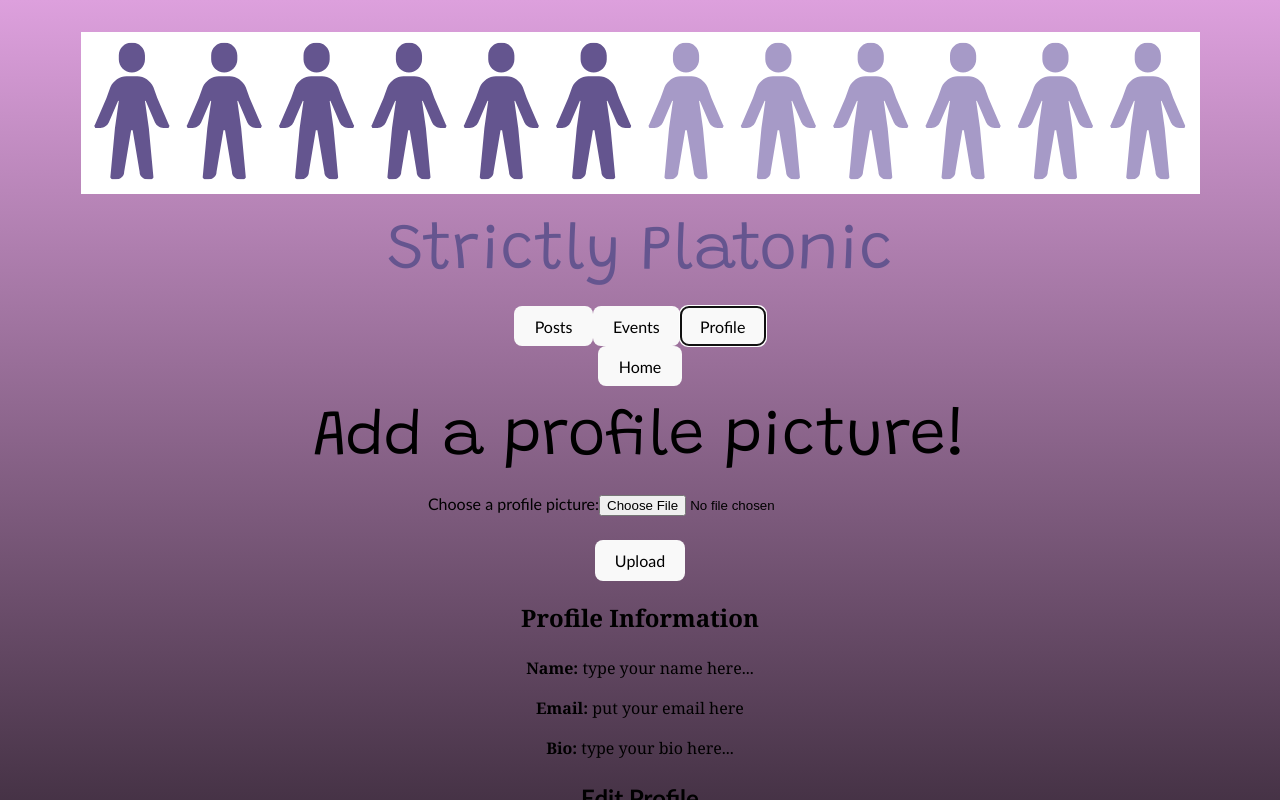
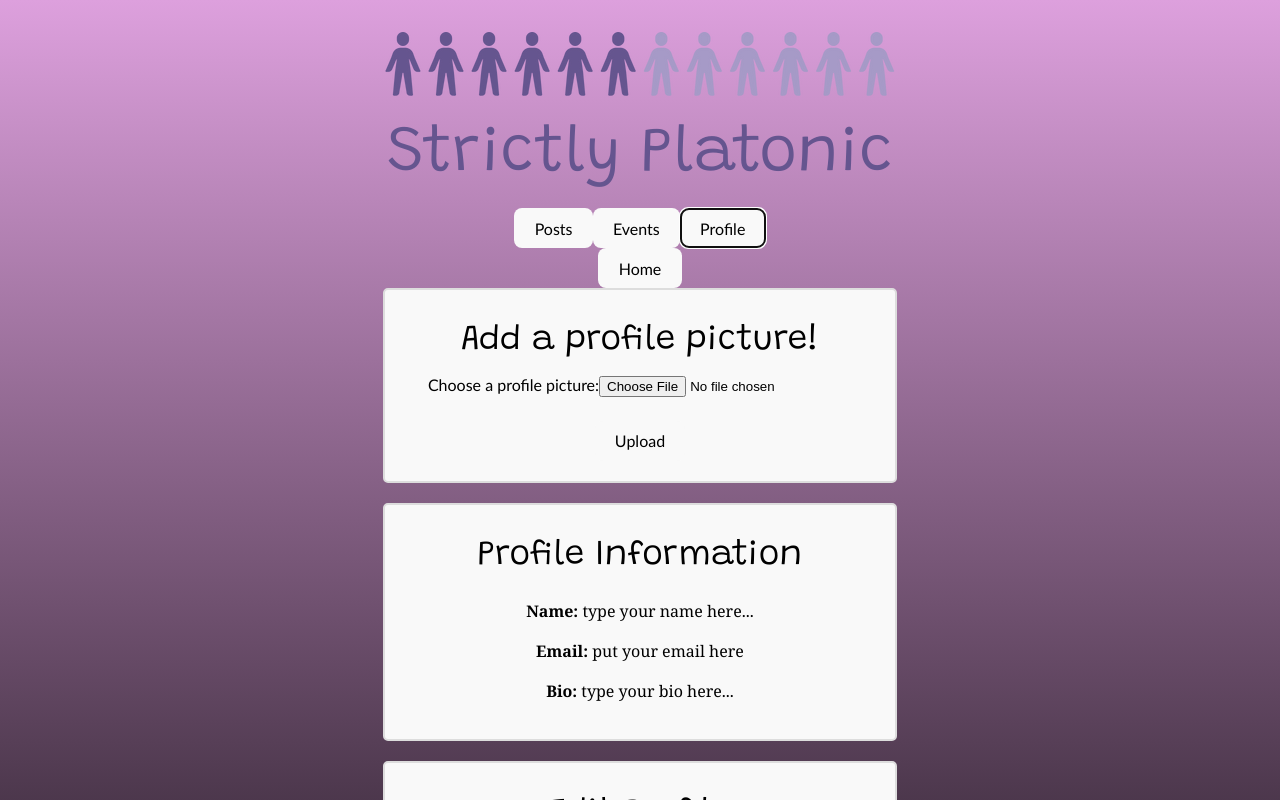
Before and after one commit to malitherl/strictlyplatonic, a React (Vite) app: page / in a window 1280 px wide. Both pictures are taken after a click on the button "Profile". Shown: the top 800 px of the page. Built offline with nearby package versions, Linux system fonts and the light colour scheme.

Commit message:
Changed around the fonts and some formatting

```diff
--- a/package.json
+++ b/package.json
@@ -10,6 +10,7 @@
     "preview": "vite preview"
   },
   "dependencies": {
+    "@auth0/auth0-react": "^2.2.4",
     "react": "^18.3.1",
     "react-dom": "^18.3.1",
     "react-router-dom": "^6.27.0"
--- a/src/components/Home.jsx
+++ b/src/components/Home.jsx
@@ -1,7 +1,7 @@
 import { Posts } from "./Posts"
 import { Events } from './Events'
 import { Profile } from './Profile'
-import mainImage from '../assets/images/paperdolls.png';
+import mainImage from '../assets/images/mainImage.png';
 import { useState } from "react";
 
 
@@ -37,7 +37,7 @@ export const Home = () => {
     return (
         <>
         <div>
-          <img src={mainImage} alt= "Main pic" style={{width: '100%', height: 'auto'}} />
+          <img src={mainImage} alt= "Main pic" style={{width: 'auto', height: 'auto'}} />
             <h1 style={{color:"#65558f"}}>Strictly Platonic</h1>
               <nav>
                 <button onClick={() => handleClick("posts")}>Posts</button>
--- a/src/components/Posts.jsx
+++ b/src/components/Posts.jsx
@@ -7,7 +7,7 @@ export const Posts = () => {
         <div>
         {postsData.map(post => (
         <div key={post.id} style={styles.postContainer}>
-          <h3>{post.username}</h3>
+          <h1 style={styles.username}>{post.username}</h1>
           <p><strong>Interests:</strong> {post.interests.join(', ')}</p>
           <p>{post.post}</p>
           <p><strong>Date:</strong> {post.date}</p>
@@ -32,12 +32,21 @@ export const Posts = () => {
 
 const styles = {
   postContainer: {
-    border: '1px solid #ddd',
+    border: '2px solid #ddd',
     padding: '10px',
     marginBottom: '20px',
     borderRadius: '5px',
     backgroundColor: '#f9f9f9',
+
   },
+
+  username: {
+    fontSize: '35px',
+    fontWeight: 'bold',
+    color: '#000000',
+
+  },
+
   commentsContainer: {
     marginTop: '10px'
   },
@@ -47,4 +56,4 @@ const styles = {
     margin: '5px 0',
     borderRadius: '3px'
   }
-};
+}
--- a/src/components/Profile.jsx
+++ b/src/components/Profile.jsx
@@ -25,13 +25,15 @@ export const Profile = () => {
     };
 
     return (
-        <div>
-            <nav>
+        <>
+         <nav>
                 <a href="index.html">
                     <button type="button">Home</button>
                 </a>
             </nav>
-            <h1>Add a profile picture!</h1>
+
+        <div style={styles.postContainer}>
+            <h1 style={styles.header}>Add a profile picture!</h1>
             <form id="uploadForm">
                 <label htmlFor="profilePicture">Choose a profile picture:</label>
                 <input
@@ -44,19 +46,21 @@ export const Profile = () => {
                 <br /><br />
                 <button type="submit">Upload</button>
             </form>
+            </div>
 
             {profilePicture && (
                 <img id="preview" src={profilePicture} alt="Profile Preview" style={{ display: 'block' }} />
             )}
 
-            <div className="profile">
-                <h2>Profile Information</h2>
+            <div style={styles.postContainer} className="profile">
+                <h1 style={styles.header}>Profile Information</h1>
                 <p><strong>Name:</strong> <span>{name}</span></p>
                 <p><strong>Email:</strong> <span>{email}</span></p>
                 <p><strong>Bio:</strong> <span>{bio}</span></p>
             </div>
 
-            <h2>Edit Profile</h2>
+            <div style={styles.postContainer}>
+            <h1 style={styles.header}>Edit Profile</h1>
             <form id="editForm" onSubmit={handleEditSubmit}>
                 <label htmlFor="name">Name:</label><br />
                 <input
@@ -85,5 +89,24 @@ export const Profile = () => {
                 <button type="submit">Save Changes</button>
             </form>
         </div>
-    );
-};
+</>
+
+    )
+}
+
+const styles = {
+    postContainer: {
+        border: '2px solid #ddd',
+        marginBottom: '20px',
+        padding:'20px',
+        borderRadius: '5px',
+        backgroundColor: '#f9f9f9',
+
+      },
+      header: {
+        fontSize: '35px',
+        marginBottom: '20px',
+        fontWeight: 'bold',
+        margin: '5px 0'
+}
+}
```
Also changed, not shown: 1 other file (tests, documents, lock files or other folders).
